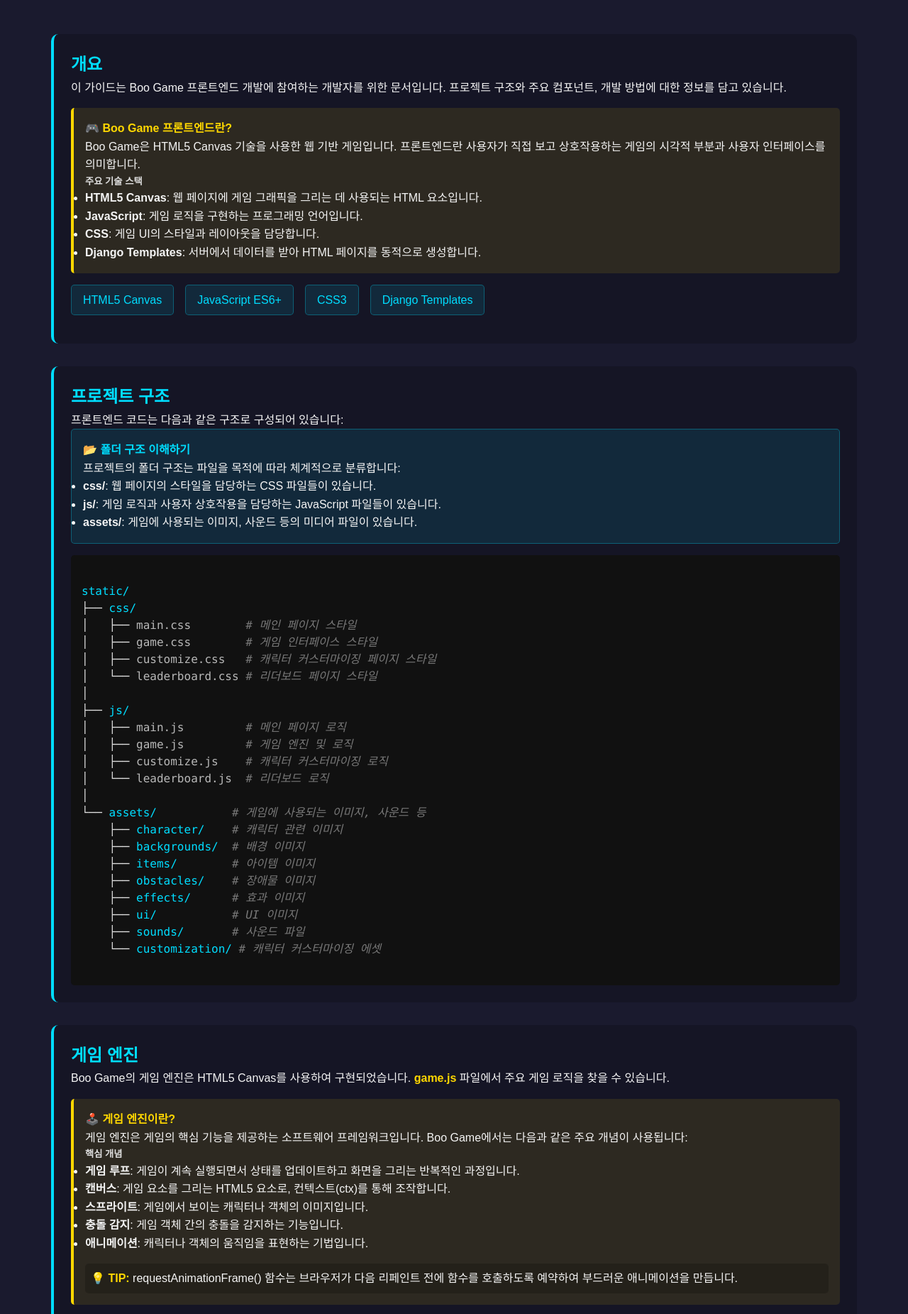
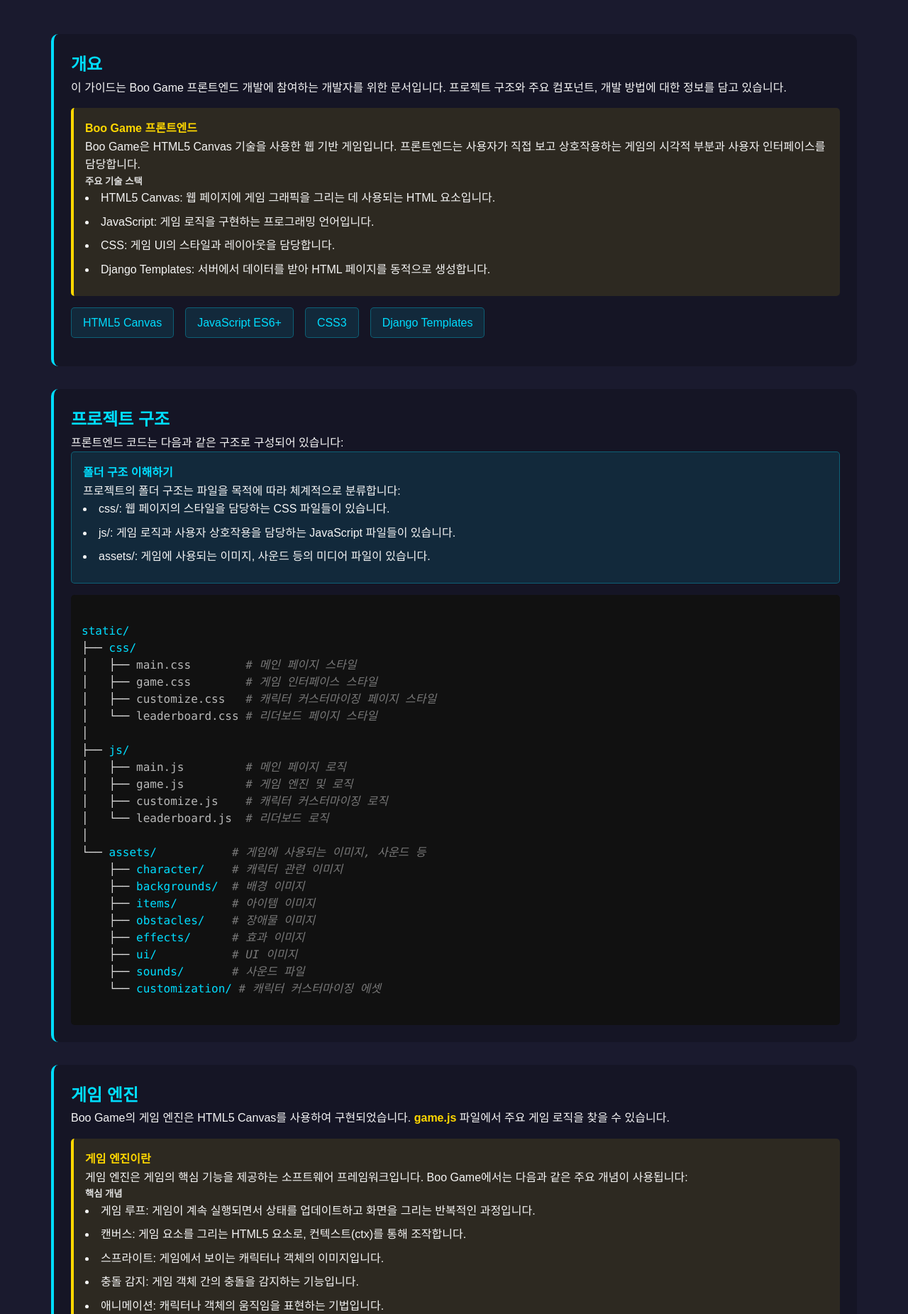
Before and after one commit to RRT3333/Boo-Game, a Django app: template developer/templates/developer/frontend-guide.html in a window 1280 px wide. Shown: the part 149-2000 px from the top of the page at 71% size. Run offline with Django 5.2, Linux system fonts and the light colour scheme; the template is opened without the code that fills it, so the values that code supplies are empty.

Commit message:
fix: 개발자 문서 스타일 수정

```diff
--- a/developer/static/css/developer.css
+++ b/developer/static/css/developer.css
@@ -245,8 +245,39 @@ pre code {
     text-align: center;
 }
 
+/* 리스트 스타일 수정 - 동그라미가 컨테이너 밖으로 나가는 문제 해결 */
+.section ul, .section ol,
+.notes ul, .notes ol,
+section ul, section ol {
+    list-style-position: inside;
+    padding-left: 0;
+    margin-left: 0;
+}
+
+.section ul li, .section ol li,
+.notes ul li, .notes ol li,
+section ul li, section ol li {
+    margin-bottom: 0.5rem;
+    line-height: 1.6;
+}
+
+/* 특별한 배경색이 있는 컨테이너의 리스트 */
+div[style*="background-color"] ul,
+div[style*="background-color"] ol {
+    list-style-position: inside;
+    padding-left: 0;
+    margin-left: 0;
+}
+
+div[style*="background-color"] ul li,
+div[style*="background-color"] ol li {
+    margin-bottom: 0.5rem;
+    line-height: 1.6;
+}
+
 @media (max-width: 768px) {
     .card-grid {
         grid-template-columns: 1fr;
+        gap: 1rem;
     }
 }
--- a/developer/templates/developer/frontend-guide.html
+++ b/developer/templates/developer/frontend-guide.html
@@ -79,6 +79,8 @@
         color: #787878;
         font-style: italic;
     }
+
+
 </style>
 {% endblock %}
 
@@ -88,15 +90,15 @@
     <p>이 가이드는 Boo Game 프론트엔드 개발에 참여하는 개발자를 위한 문서입니다. 프로젝트 구조와 주요 컴포넌트, 개발 방법에 대한 정보를 담고 있습니다.</p>
 
     <div style="background-color: rgba(255, 215, 0, 0.1); border-left: 4px solid #FFD700; padding: 1rem; margin: 1rem 0; border-radius: 5px;">
-        <h4 style="color: #FFD700; margin-top: 0;">🎮 Boo Game 프론트엔드란?</h4>
-        <p>Boo Game은 HTML5 Canvas 기술을 사용한 웹 기반 게임입니다. 프론트엔드란 사용자가 직접 보고 상호작용하는 게임의 시각적 부분과 사용자 인터페이스를 의미합니다.</p>
+        <h4 style="color: #FFD700; margin-top: 0;">Boo Game 프론트엔드</h4>
+        <p>Boo Game은 HTML5 Canvas 기술을 사용한 웹 기반 게임입니다. 프론트엔드는 사용자가 직접 보고 상호작용하는 게임의 시각적 부분과 사용자 인터페이스를 담당합니다.</p>
 
         <h5 style="color: #e0e0e0;">주요 기술 스택</h5>
         <ul>
-            <li><strong>HTML5 Canvas</strong>: 웹 페이지에 게임 그래픽을 그리는 데 사용되는 HTML 요소입니다.</li>
-            <li><strong>JavaScript</strong>: 게임 로직을 구현하는 프로그래밍 언어입니다.</li>
-            <li><strong>CSS</strong>: 게임 UI의 스타일과 레이아웃을 담당합니다.</li>
-            <li><strong>Django Templates</strong>: 서버에서 데이터를 받아 HTML 페이지를 동적으로 생성합니다.</li>
+            <li>HTML5 Canvas: 웹 페이지에 게임 그래픽을 그리는 데 사용되는 HTML 요소입니다.</li>
+            <li>JavaScript: 게임 로직을 구현하는 프로그래밍 언어입니다.</li>
+            <li>CSS: 게임 UI의 스타일과 레이아웃을 담당합니다.</li>
+            <li>Django Templates: 서버에서 데이터를 받아 HTML 페이지를 동적으로 생성합니다.</li>
         </ul>
     </div>
 
@@ -113,12 +115,12 @@
     <p>프론트엔드 코드는 다음과 같은 구조로 구성되어 있습니다:</p>
 
     <div style="background-color: rgba(0, 221, 255, 0.1); border: 1px solid rgba(0, 221, 255, 0.3); padding: 1rem; margin-bottom: 1rem; border-radius: 5px;">
-        <h4 style="color: #00DDFF; margin-top: 0;">📂 폴더 구조 이해하기</h4>
+        <h4 style="color: #00DDFF; margin-top: 0;">폴더 구조 이해하기</h4>
         <p>프로젝트의 폴더 구조는 파일을 목적에 따라 체계적으로 분류합니다:</p>
         <ul>
-            <li><strong>css/</strong>: 웹 페이지의 스타일을 담당하는 CSS 파일들이 있습니다.</li>
-            <li><strong>js/</strong>: 게임 로직과 사용자 상호작용을 담당하는 JavaScript 파일들이 있습니다.</li>
-            <li><strong>assets/</strong>: 게임에 사용되는 이미지, 사운드 등의 미디어 파일이 있습니다.</li>
+            <li>css/: 웹 페이지의 스타일을 담당하는 CSS 파일들이 있습니다.</li>
+            <li>js/: 게임 로직과 사용자 상호작용을 담당하는 JavaScript 파일들이 있습니다.</li>
+            <li>assets/: 게임에 사용되는 이미지, 사운드 등의 미디어 파일이 있습니다.</li>
         </ul>
     </div>
 
@@ -153,31 +155,31 @@
     <p>Boo Game의 게임 엔진은 HTML5 Canvas를 사용하여 구현되었습니다. <span class="highlight">game.js</span> 파일에서 주요 게임 로직을 찾을 수 있습니다.</p>
 
     <div style="background-color: rgba(255, 215, 0, 0.1); border-left: 4px solid #FFD700; padding: 1rem; margin: 1rem 0; border-radius: 5px;">
-        <h4 style="color: #FFD700; margin-top: 0;">🕹️ 게임 엔진이란?</h4>
+        <h4 style="color: #FFD700; margin-top: 0;">게임 엔진이란</h4>
         <p>게임 엔진은 게임의 핵심 기능을 제공하는 소프트웨어 프레임워크입니다. Boo Game에서는 다음과 같은 주요 개념이 사용됩니다:</p>
 
         <h5 style="color: #e0e0e0;">핵심 개념</h5>
         <ul>
-            <li><strong>게임 루프</strong>: 게임이 계속 실행되면서 상태를 업데이트하고 화면을 그리는 반복적인 과정입니다.</li>
-            <li><strong>캔버스</strong>: 게임 요소를 그리는 HTML5 요소로, 컨텍스트(ctx)를 통해 조작합니다.</li>
-            <li><strong>스프라이트</strong>: 게임에서 보이는 캐릭터나 객체의 이미지입니다.</li>
-            <li><strong>충돌 감지</strong>: 게임 객체 간의 충돌을 감지하는 기능입니다.</li>
-            <li><strong>애니메이션</strong>: 캐릭터나 객체의 움직임을 표현하는 기법입니다.</li>
+            <li>게임 루프: 게임이 계속 실행되면서 상태를 업데이트하고 화면을 그리는 반복적인 과정입니다.</li>
+            <li>캔버스: 게임 요소를 그리는 HTML5 요소로, 컨텍스트(ctx)를 통해 조작합니다.</li>
+            <li>스프라이트: 게임에서 보이는 캐릭터나 객체의 이미지입니다.</li>
+            <li>충돌 감지: 게임 객체 간의 충돌을 감지하는 기능입니다.</li>
+            <li>애니메이션: 캐릭터나 객체의 움직임을 표현하는 기법입니다.</li>
         </ul>
 
         <div style="margin-top: 1rem; padding: 0.5rem; background-color: rgba(0,0,0,0.2); border-radius: 5px;">
-            <span style="font-weight: bold; color: #FFD700;">💡 TIP:</span> requestAnimationFrame() 함수는 브라우저가 다음 리페인트 전에 함수를 호출하도록 예약하여 부드러운 애니메이션을 만듭니다.
+            <span style="color: #FFD700;">참고:</span> requestAnimationFrame() 함수는 브라우저가 다음 리페인트 전에 함수를 호출하도록 예약하여 부드러운 애니메이션을 만듭니다.
         </div>
     </div>
 
     <p>주요 클래스 및 객체:</p>
     <ul>
-        <li><strong>Game</strong>: 전체 게임을 관리하는 클래스</li>
-        <li><strong>Player</strong>: 플레이어 캐릭터를 관리하는 클래스</li>
-        <li><strong>Obstacle</strong>: 장애물을 관리하는 클래스</li>
-        <li><strong>Item</strong>: 아이템을 관리하는 클래스</li>
-        <li><strong>Background</strong>: 게임 배경을 관리하는 클래스</li>
-        <li><strong>Score</strong>: 점수를 관리하는 클래스</li>
+        <li>Game: 전체 게임을 관리하는 클래스</li>
+        <li>Player: 플레이어 캐릭터를 관리하는 클래스</li>
+        <li>Obstacle: 장애물을 관리하는 클래스</li>
+        <li>Item: 아이템을 관리하는 클래스</li>
+        <li>Background: 게임 배경을 관리하는 클래스</li>
+        <li>Score: 점수를 관리하는 클래스</li>
     </ul>
 
     <p>게임 루프 예시:</p>
@@ -274,17 +276,17 @@
 
     <div style="display: flex; flex-wrap: wrap; gap: 1.5rem; margin: 1.5rem 0;">
         <div style="flex: 1; min-width: 300px; background-color: rgba(0, 0, 0, 0.2); padding: 1.5rem; border-radius: 8px;">
-            <h4 style="color: #00DDFF; margin-top: 0;">🎨 색상</h4>
+            <h4 style="color: #00DDFF; margin-top: 0;">색상</h4>
             <p>Boo Game에서 사용하는 주요 색상:</p>
             <ul>
-                <li><strong>청록색(#00DDFF)</strong>: 게임의 주요 액션을 강조</li>
-                <li><strong>골드(#FFD700)</strong>: 중요한 정보나 성과를 강조</li>
-                <li><strong>어두운 청색(#1a1a2e)</strong>: 게임의 몰입감을 높이는 배경색으로 사용</li>
+                <li>청록색(#00DDFF): 게임의 주요 액션을 강조</li>
+                <li>골드(#FFD700): 중요한 정보나 성과를 강조</li>
+                <li>어두운 청색(#1a1a2e): 게임의 몰입감을 높이는 배경색으로 사용</li>
             </ul>
         </div>
 
         <div style="flex: 1; min-width: 300px; background-color: rgba(0, 0, 0, 0.2); padding: 1.5rem; border-radius: 8px;">
-            <h4 style="color: #00DDFF; margin-top: 0;">📱 디자인</h4>
+            <h4 style="color: #00DDFF; margin-top: 0;">디자인</h4>
             <p>모든 UI 요소는 다양한 화면 크기에 적응해야 합니다:</p>
             <ul>
                 <li>모바일: 터치 친화적인 큰 버튼과 간소화된 UI</li>
@@ -296,9 +298,9 @@
     </div>
 
     <ul>
-        <li><strong>폰트</strong>: 'Noto Sans KR'을 기본 폰트로 사용</li>
-        <li><strong>버튼</strong>: 둥근 테두리(border-radius: 5px)와 청록색 배경</li>
-        <li><strong>카드</strong>: 어두운 배경(#222)에 청록색 강조</li>
+        <li>폰트: 'Noto Sans KR'을 기본 폰트로 사용</li>
+        <li>버튼: 둥근 테두리(border-radius: 5px)와 청록색 배경</li>
+        <li>카드: 어두운 배경(#222)에 청록색 강조</li>
     </ul>
 
     <p>모든 UI는 반응형이어야 하며 모바일 장치에서도 제대로 작동해야 합니다.</p>
@@ -309,15 +311,15 @@
     <p>프론트엔드는 다음과 같은 API 엔드포인트와 통신합니다:</p>
 
     <div style="background-color: rgba(0, 221, 255, 0.1); border: 1px solid rgba(0, 221, 255, 0.3); padding: 1rem; margin-bottom: 1rem; border-radius: 5px;">
-        <h4 style="color: #00DDFF; margin-top: 0;">🔄 API란 무엇인가요?</h4>
+        <h4 style="color: #00DDFF; margin-top: 0;">API란 무엇인가</h4>
         <p>API(Application Programming Interface)는 프론트엔드(클라이언트)와 백엔드(서버) 간의 통신 방법을 정의합니다.</p>
 
         <h5 style="color: #e0e0e0;">API 작동 방식</h5>
         <ol>
-            <li><strong>요청(Request)</strong>: 프론트엔드에서 특정 URL로 데이터를 요청합니다.</li>
-            <li><strong>처리(Process)</strong>: 서버는 요청을 처리하고 데이터를 준비합니다.</li>
-            <li><strong>응답(Response)</strong>: 서버는 요청된 데이터를 JSON 형식으로 응답합니다.</li>
-            <li><strong>표시(Display)</strong>: 프론트엔드는 받은 데이터를 사용자에게 표시합니다.</li>
+            <li>요청(Request): 프론트엔드에서 특정 URL로 데이터를 요청합니다.</li>
+            <li>처리(Process): 서버는 요청을 처리하고 데이터를 준비합니다.</li>
+            <li>응답(Response): 서버는 요청된 데이터를 JSON 형식으로 응답합니다.</li>
+            <li>표시(Display): 프론트엔드는 받은 데이터를 사용자에게 표시합니다.</li>
         </ol>
 
         <div style="margin-top: 1rem; padding: 0.5rem; background-color: rgba(0,0,0,0.2); border-radius: 5px; font-family: monospace; font-size: 0.9rem;">
@@ -358,34 +360,34 @@ POST /game/api/customize/
 
     <div style="display: grid; grid-template-columns: repeat(auto-fit, minmax(300px, 1fr)); gap: 1.5rem; margin-top: 1.5rem;">
         <div style="background-color: #222; padding: 1.5rem; border-radius: 8px;">
-            <h4 style="color: #00DDFF;">🔍 브라우저 개발자 도구</h4>
+            <h4 style="color: #00DDFF;">브라우저 개발자 도구</h4>
             <p>F12 키를 눌러 Chrome DevTools나 Firefox Developer Tools를 엽니다:</p>
             <ul>
-                <li><strong>Console</strong>: JavaScript 오류 및 로그 확인</li>
-                <li><strong>Elements</strong>: HTML/CSS 구조 검사 및 수정</li>
-                <li><strong>Network</strong>: API 요청 및 응답 모니터링</li>
-                <li><strong>Sources</strong>: 코드 중단점 설정 및 디버깅</li>
+                <li>Console: JavaScript 오류 및 로그 확인</li>
+                <li>Elements: HTML/CSS 구조 검사 및 수정</li>
+                <li>Network: API 요청 및 응답 모니터링</li>
+                <li>Sources: 코드 중단점 설정 및 디버깅</li>
             </ul>
         </div>
 
         <div style="background-color: #222; padding: 1.5rem; border-radius: 8px;">
-            <h4 style="color: #00DDFF;">⚠️ 일반적인 문제</h4>
+            <h4 style="color: #00DDFF;">일반적인 문제</h4>
             <ul>
-                <li><strong>캔버스가 표시되지 않음</strong>: canvas ID 확인, CSS 스타일 점검</li>
-                <li><strong>이미지 로딩 실패</strong>: 경로 확인, 로딩 완료 이벤트 처리</li>
-                <li><strong>API 연결 오류</strong>: 네트워크 요청 확인, CORS 문제 해결</li>
-                <li><strong>성능 저하</strong>: 메모리 누수 확인, 렌더링 최적화</li>
+                <li>캔버스가 표시되지 않음: canvas ID 확인, CSS 스타일 점검</li>
+                <li>이미지 로딩 실패: 경로 확인, 로딩 완료 이벤트 처리</li>
+                <li>API 연결 오류: 네트워크 요청 확인, CORS 문제 해결</li>
+                <li>성능 저하: 메모리 누수 확인, 렌더링 최적화</li>
             </ul>
         </div>
     </div>
 
     <div style="background-color: rgba(255, 215, 0, 0.1); border-left: 4px solid #FFD700; padding: 1rem; margin-top: 1.5rem; border-radius: 5px;">
-        <h4 style="color: #FFD700; margin-top: 0;">💡 디버깅 팁</h4>
+        <h4 style="color: #FFD700; margin-top: 0;">디버깅 팁</h4>
         <ul>
-            <li><strong>console.log() 사용</strong>: 변수 값과 코드 실행 흐름을 확인합니다.</li>
-            <li><strong>게임 상태를 시각화</strong>: 디버깅 모드에서 객체의 위치, 속도, 충돌 범위를 표시합니다.</li>
-            <li><strong>성능 모니터링</strong>: requestAnimationFrame의 프레임 속도를 측정하여 성능 문제를 감지합니다.</li>
-            <li><strong>코드 분리</strong>: 기능별로 코드를 모듈화하여 문제 영역을 쉽게 식별합니다.</li>
+            <li>console.log() 사용: 변수 값과 코드 실행 흐름을 확인합니다.</li>
+            <li>게임 상태를 시각화: 디버깅 모드에서 객체의 위치, 속도, 충돌 범위를 표시합니다.</li>
+            <li>성능 모니터링: requestAnimationFrame의 프레임 속도를 측정하여 성능 문제를 감지합니다.</li>
+            <li>코드 분리: 기능별로 코드를 모듈화하여 문제 영역을 쉽게 식별합니다.</li>
         </ul>
     </div>
 </div>
```
Also changed, not shown: developer/templates/developer/api-client-docs.html (+8 -7 lines).
